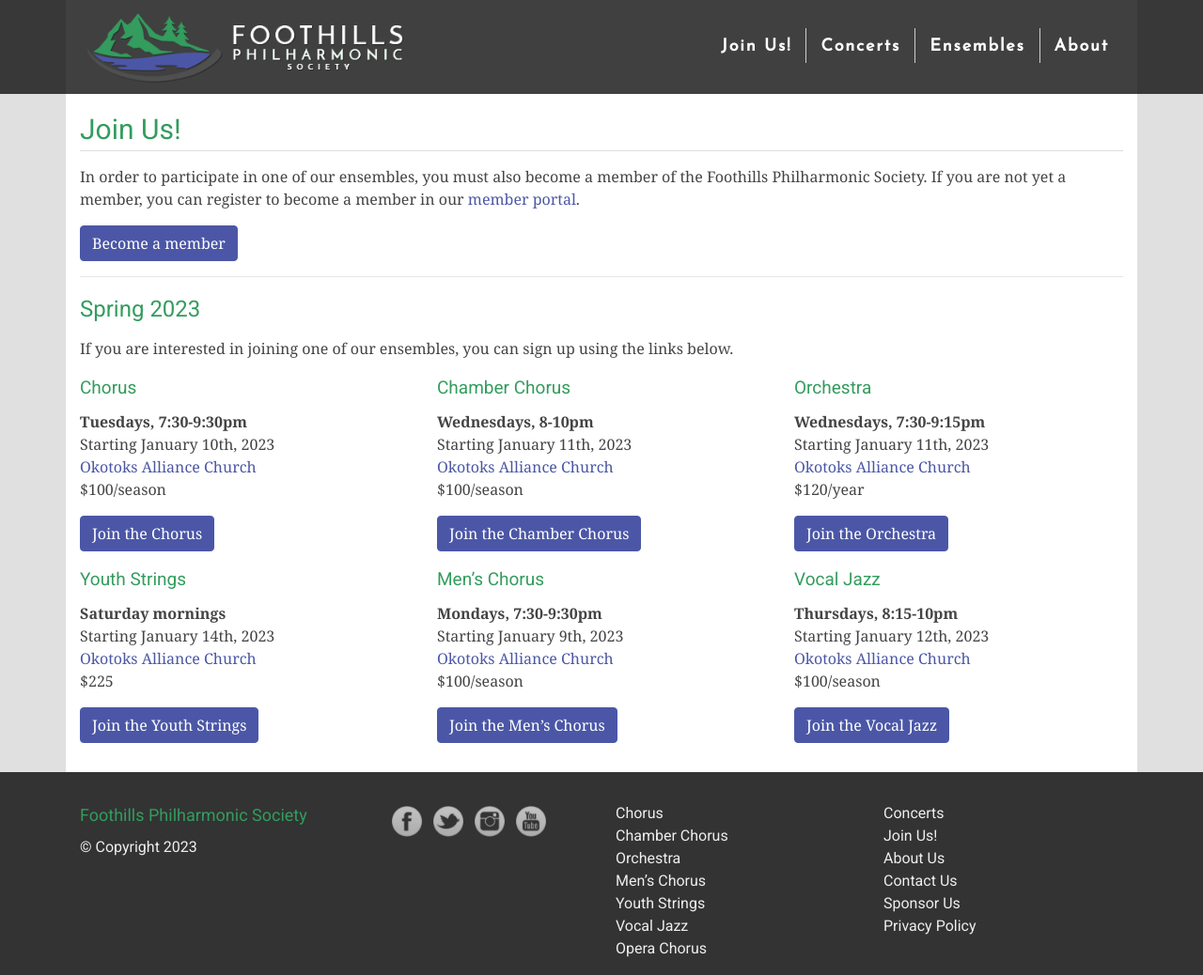
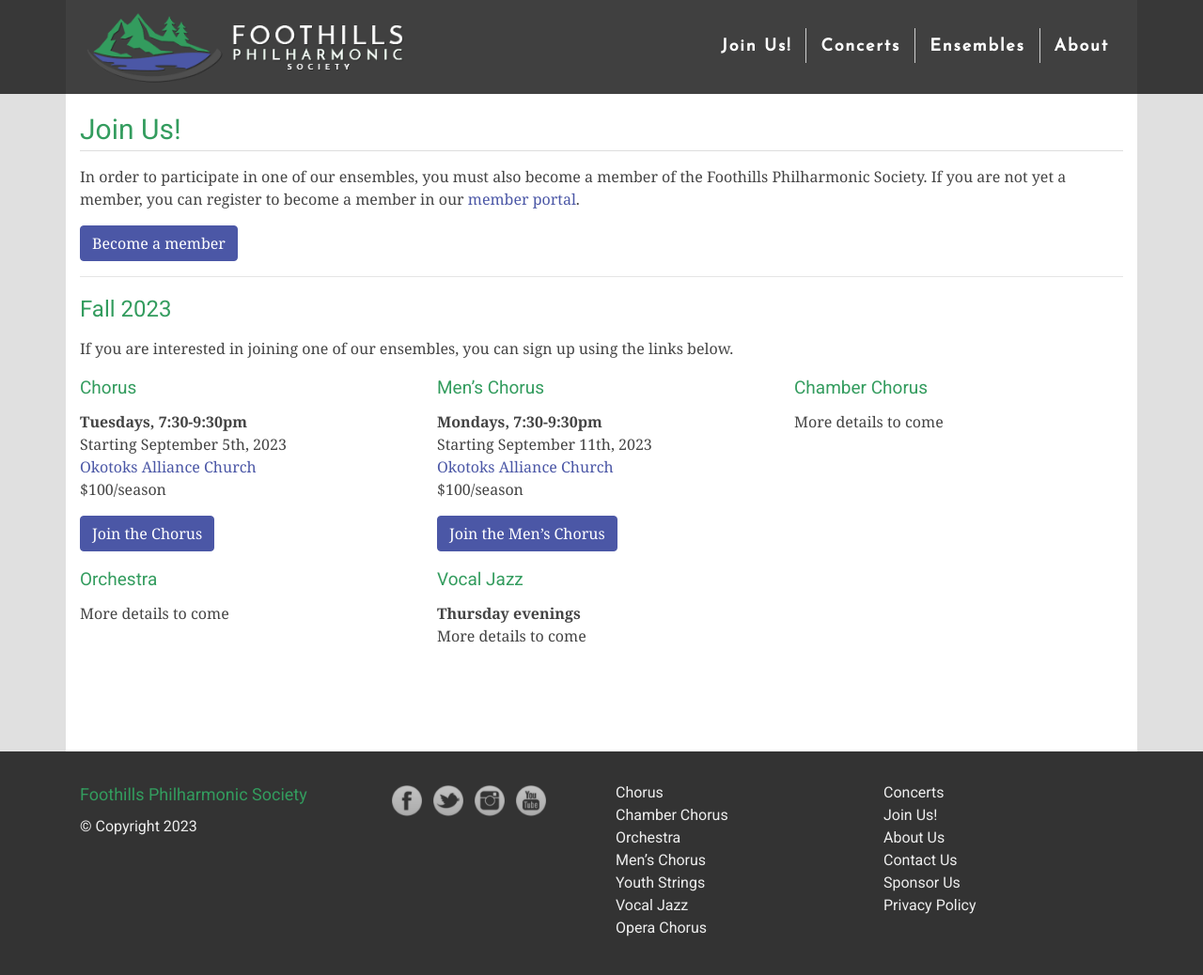
Before and after one commit to percyhanna/fps, a Jekyll site: the page built from join.html, in a window 1280 px wide and 1038 px high. Shown: the whole window at 94% size. Built offline with Jekyll 4.4.1, drawn with Linux system fonts in a browser that asks for light colours; nearby versions of some CDN libraries; Markdown is read by kramdown in place of the engine named in the settings.

Commit message:
Add 2023 Fall info

```diff
--- a/join.html
+++ b/join.html
@@ -27,7 +27,7 @@
 
     <hr />
 
-    <h2>Spring 2023</h2>
+    <h2>Fall 2023</h2>
 
     <p>
       If you are interested in joining one of our ensembles, you can sign up
@@ -39,7 +39,7 @@
         <h5>Chorus</h5>
         <p>
           <strong>Tuesdays, 7:30-9:30pm</strong><br />
-          Starting January 10th, 2023<br />
+          Starting September 5th, 2023<br />
           <a
             href="https://www.google.ca/maps/place/Okotoks+Alliance+Church/@50.7508584,-113.9767135,15z/data=!4m5!3m4!1s0x0:0x879787dbcf97e8d!8m2!3d50.7508584!4d-113.9767135"
             target="_blank"
@@ -51,7 +51,7 @@
         <p>
           <a
             class="btn btn-primary"
-            href="https://footphil.wildapricot.org/event-5073162/Registration"
+            href="https://footphil.wildapricot.org/event-5381004/Registration"
             target="_blank"
             >Join the Chorus</a
           >
@@ -59,10 +59,10 @@
       </div>
 
       <div class="col-12 col-md-6 col-lg-4">
-        <h5>Chamber Chorus</h5>
+        <h5>Men’s Chorus</h5>
         <p>
-          <strong>Wednesdays, 8-10pm</strong><br />
-          Starting January 11th, 2023<br />
+          <strong>Mondays, 7:30-9:30pm</strong><br />
+          Starting September 11th, 2023<br />
           <a
             href="https://www.google.ca/maps/place/Okotoks+Alliance+Church/@50.7508584,-113.9767135,15z/data=!4m5!3m4!1s0x0:0x879787dbcf97e8d!8m2!3d50.7508584!4d-113.9767135"
             target="_blank"
@@ -74,76 +74,7 @@
         <p>
           <a
             class="btn btn-primary"
-            href="https://footphil.wildapricot.org/event-5073196/Registration"
-            target="_blank"
-            >Join the Chamber Chorus</a
-          >
-        </p>
-      </div>
-
-      <div class="col-12 col-md-6 col-lg-4">
-        <h5>Orchestra</h5>
-        <p>
-          <strong>Wednesdays, 7:30-9:15pm</strong><br />
-          Starting January 11th, 2023<br />
-          <a
-            href="https://www.google.ca/maps/place/Okotoks+Alliance+Church/@50.7508584,-113.9767135,15z/data=!4m5!3m4!1s0x0:0x879787dbcf97e8d!8m2!3d50.7508584!4d-113.9767135"
-            target="_blank"
-            >Okotoks Alliance Church</a
-          ><br />
-          $120/year
-        </p>
-
-        <p>
-          <a
-            class="btn btn-primary"
-            href="https://footphil.wildapricot.org/event-4900736/Registration"
-            target="_blank"
-            >Join the Orchestra</a
-          >
-        </p>
-      </div>
-
-      <div class="col-12 col-md-6 col-lg-4">
-        <h5>Youth Strings</h5>
-        <p>
-          <strong>Saturday mornings</strong><br />
-          Starting January 14th, 2023<br />
-          <a
-            href="https://www.google.ca/maps/place/Okotoks+Alliance+Church/@50.7508584,-113.9767135,15z/data=!4m5!3m4!1s0x0:0x879787dbcf97e8d!8m2!3d50.7508584!4d-113.9767135"
-            target="_blank"
-            >Okotoks Alliance Church</a
-          ><br />
-          $225
-        </p>
-
-        <p>
-          <a
-            class="btn btn-primary"
-            href="https://footphil.wildapricot.org/event-4991030/Registration"
-            target="_blank"
-            >Join the Youth Strings</a
-          >
-        </p>
-      </div>
-
-      <div class="col-12 col-md-6 col-lg-4">
-        <h5>Men’s Chorus</h5>
-        <p>
-          <strong>Mondays, 7:30-9:30pm</strong><br />
-          Starting January 9th, 2023<br />
-          <a
-            href="https://www.google.ca/maps/place/Okotoks+Alliance+Church/@50.7508584,-113.9767135,15z/data=!4m5!3m4!1s0x0:0x879787dbcf97e8d!8m2!3d50.7508584!4d-113.9767135"
-            target="_blank"
-            >Okotoks Alliance Church</a
-          ><br />
-          $100/season
-        </p>
-
-        <p>
-          <a
-            class="btn btn-primary"
-            href="https://footphil.wildapricot.org/event-5073175/Registration"
+            href="https://footphil.wildapricot.org/event-5381015/Registration"
             target="_blank"
             >Join the Men’s Chorus</a
           >
@@ -151,26 +82,18 @@
       </div>
 
       <div class="col-12 col-md-6 col-lg-4">
+        <h5>Chamber Chorus</h5>
+        <p>More details to come</p>
+      </div>
+
+      <div class="col-12 col-md-6 col-lg-4">
+        <h5>Orchestra</h5>
+        <p>More details to come</p>
+      </div>
+
+      <div class="col-12 col-md-6 col-lg-4">
         <h5>Vocal Jazz</h5>
-        <p>
-          <strong>Thursdays, 8:15-10pm</strong><br />
-          Starting January 12th, 2023<br />
-          <a
-            href="https://www.google.ca/maps/place/Okotoks+Alliance+Church/@50.7508584,-113.9767135,15z/data=!4m5!3m4!1s0x0:0x879787dbcf97e8d!8m2!3d50.7508584!4d-113.9767135"
-            target="_blank"
-            >Okotoks Alliance Church</a
-          ><br />
-          $100/season
-        </p>
-
-        <p>
-          <a
-            class="btn btn-primary"
-            href="https://footphil.wildapricot.org/event-5073188/Registration"
-            target="_blank"
-            >Join the Vocal Jazz</a
-          >
-        </p>
+        <p><strong>Thursday evenings</strong><br />More details to come</p>
       </div>
     </div>
   </div>
```
